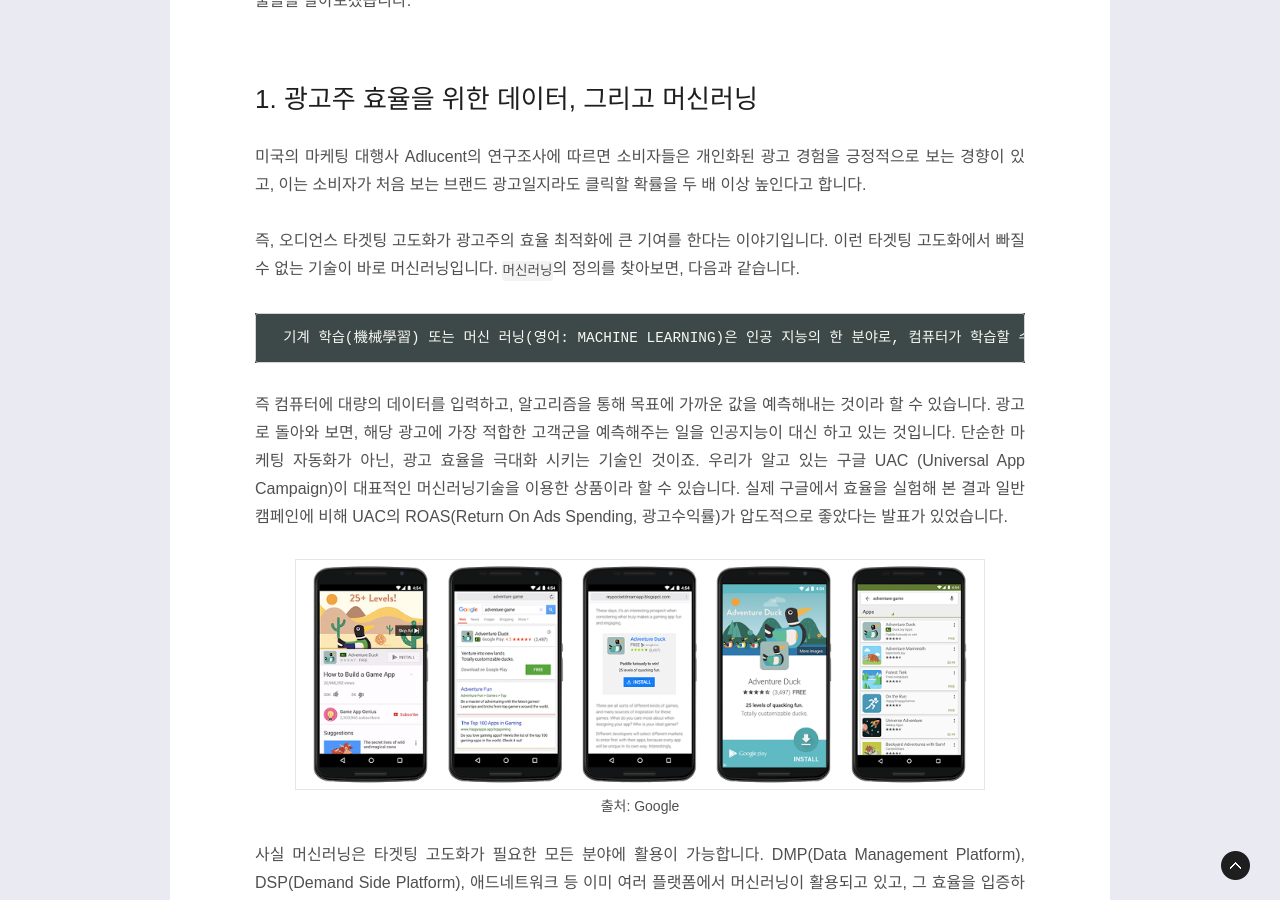
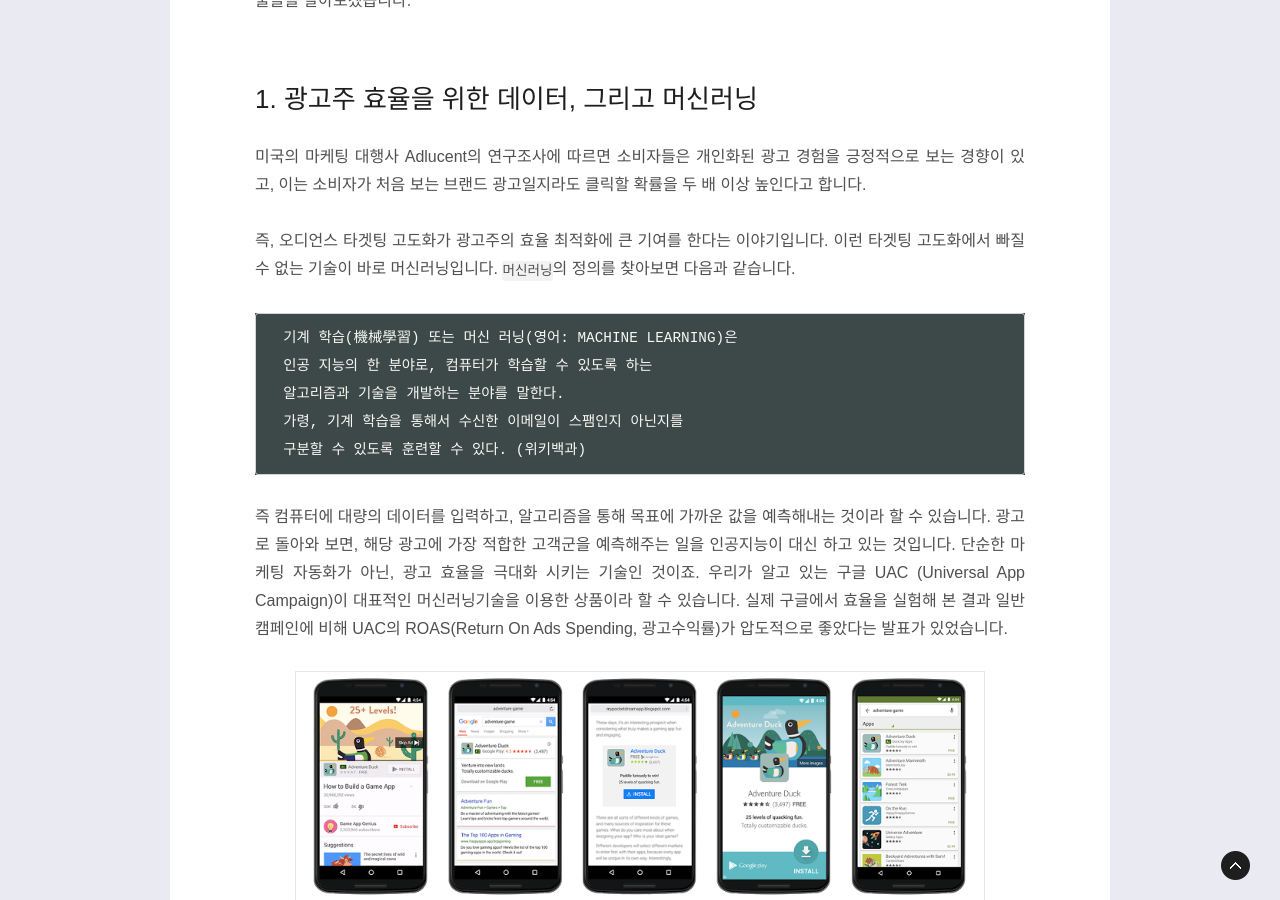
Before and after one commit to mobidays-dev/mobilab, a Jekyll site: the page built from _posts/2018-07-28-효율-중심의-모바일-Ad-Tech-트렌드.md, in a window 1280 px wide and 900 px high, scrolled down 768 px. Built offline with Jekyll 4.4.1, drawn with Linux system fonts in a browser that asks for light colours; comment, search, counter and statistics services are not loaded.

Commit message:
version 1.0 finished

````diff
--- a/_layouts/post.html
+++ b/_layouts/post.html
@@ -21,7 +21,7 @@
               {% endif %}
             </a>
           </b>
-
+          &nbsp;&nbsp;
         </cite>
     </div>
 </div>
--- a/_posts/2018-07-28-효율-중심의-모바일-Ad-Tech-트렌드.md
+++ b/_posts/2018-07-28-효율-중심의-모바일-Ad-Tech-트렌드.md
@@ -24,10 +24,14 @@
 이는 소비자가 처음 보는 브랜드 광고일지라도 클릭할 확률을 두 배 이상 높인다고 합니다.
 
 즉, 오디언스 타겟팅 고도화가 광고주의 효율 최적화에 큰 기여를 한다는 이야기입니다.
-이런 타겟팅 고도화에서 빠질 수 없는 기술이 바로 머신러닝입니다. ```머신러닝```의 정의를 찾아보면, 다음과 같습니다.
+이런 타겟팅 고도화에서 빠질 수 없는 기술이 바로 머신러닝입니다. ```머신러닝```의 정의를 찾아보면 다음과 같습니다.
 
   ```
-  기계 학습(機械學習) 또는 머신 러닝(영어: MACHINE LEARNING)은 인공 지능의 한 분야로, 컴퓨터가 학습할 수 있도록 하는 알고리즘과 기술을 개발하는 분야를 말한다. 가령, 기계 학습을 통해서 수신한 이메일이 스팸인지 아닌지를 구분할 수 있도록 훈련할 수 있다. (위키백과)
+  기계 학습(機械學習) 또는 머신 러닝(영어: MACHINE LEARNING)은
+  인공 지능의 한 분야로, 컴퓨터가 학습할 수 있도록 하는
+  알고리즘과 기술을 개발하는 분야를 말한다.
+  가령, 기계 학습을 통해서 수신한 이메일이 스팸인지 아닌지를
+  구분할 수 있도록 훈련할 수 있다. (위키백과)
   ```
 
 즉 컴퓨터에 대량의 데이터를 입력하고, 알고리즘을 통해 목표에 가까운 값을 예측해내는 것이라 할 수 있습니다.
````
